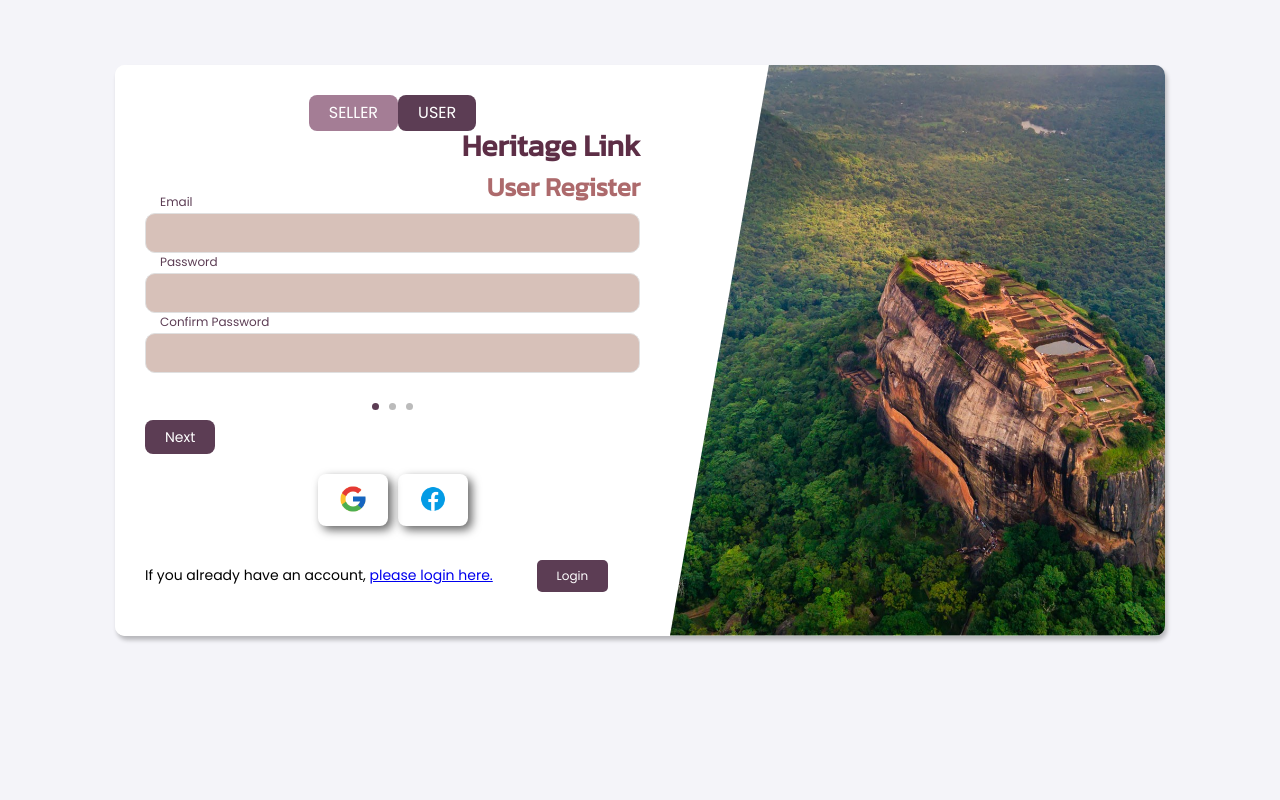
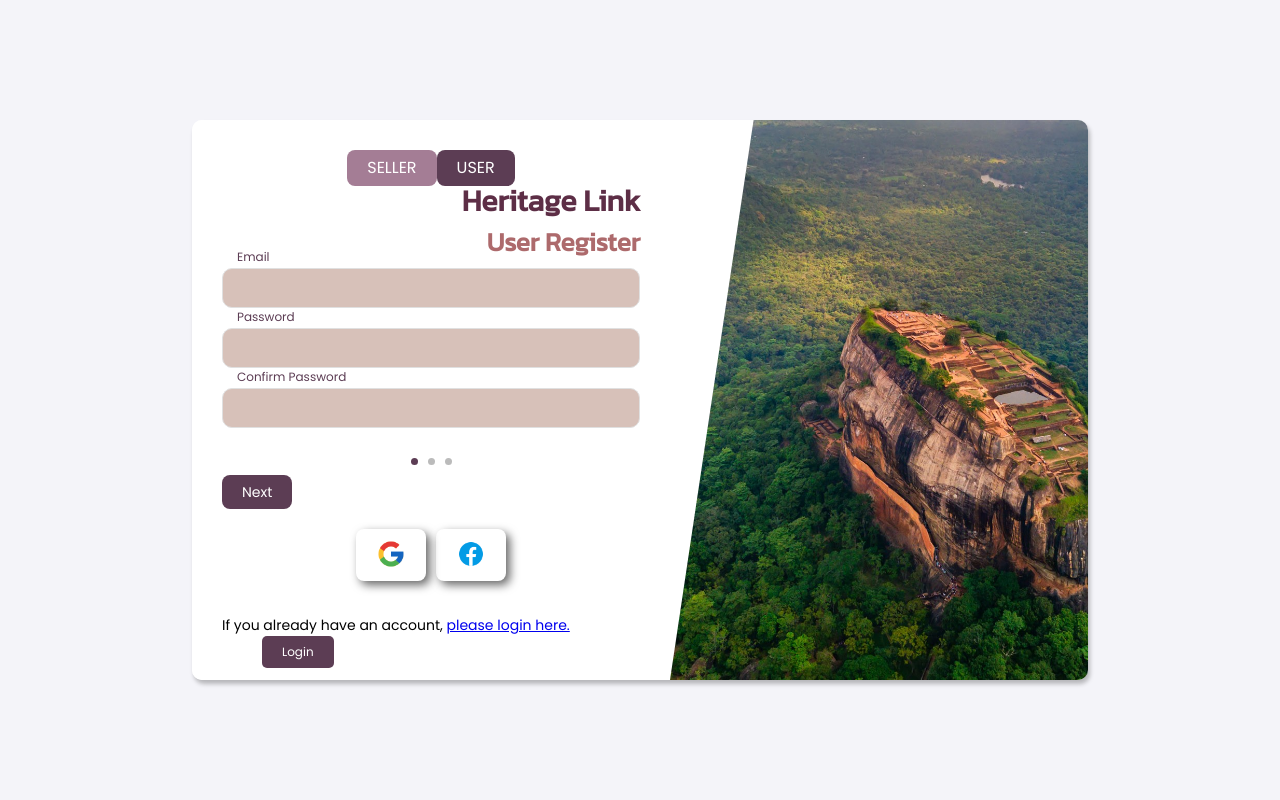
Before and after one commit to IHANsaja/HeritageLink, a PHP site: page /PHP/signup.php in a window 1280 px wide. Run offline with PHP 8.4, Linux system fonts and the light colour scheme.

Commit message:
changed container position

```diff
--- a/styles/signupstyles.css
+++ b/styles/signupstyles.css
@@ -4,7 +4,7 @@
 body {
     margin: 0;
     padding: 0;
-    min-height: 700px;
+    height: 100vh;
     display: flex;
     justify-content: center;
     align-items: center;
@@ -21,9 +21,10 @@ body {
     border-radius: 10px;
     overflow: hidden;
     max-width: 1050px;
-    width: 100%;
+    width: 70%;
     background-color: white;
-    min-height: 60vh;
+    height: 70vh;
+    max-height: 600px;
     display: flex;
 }
 
```
